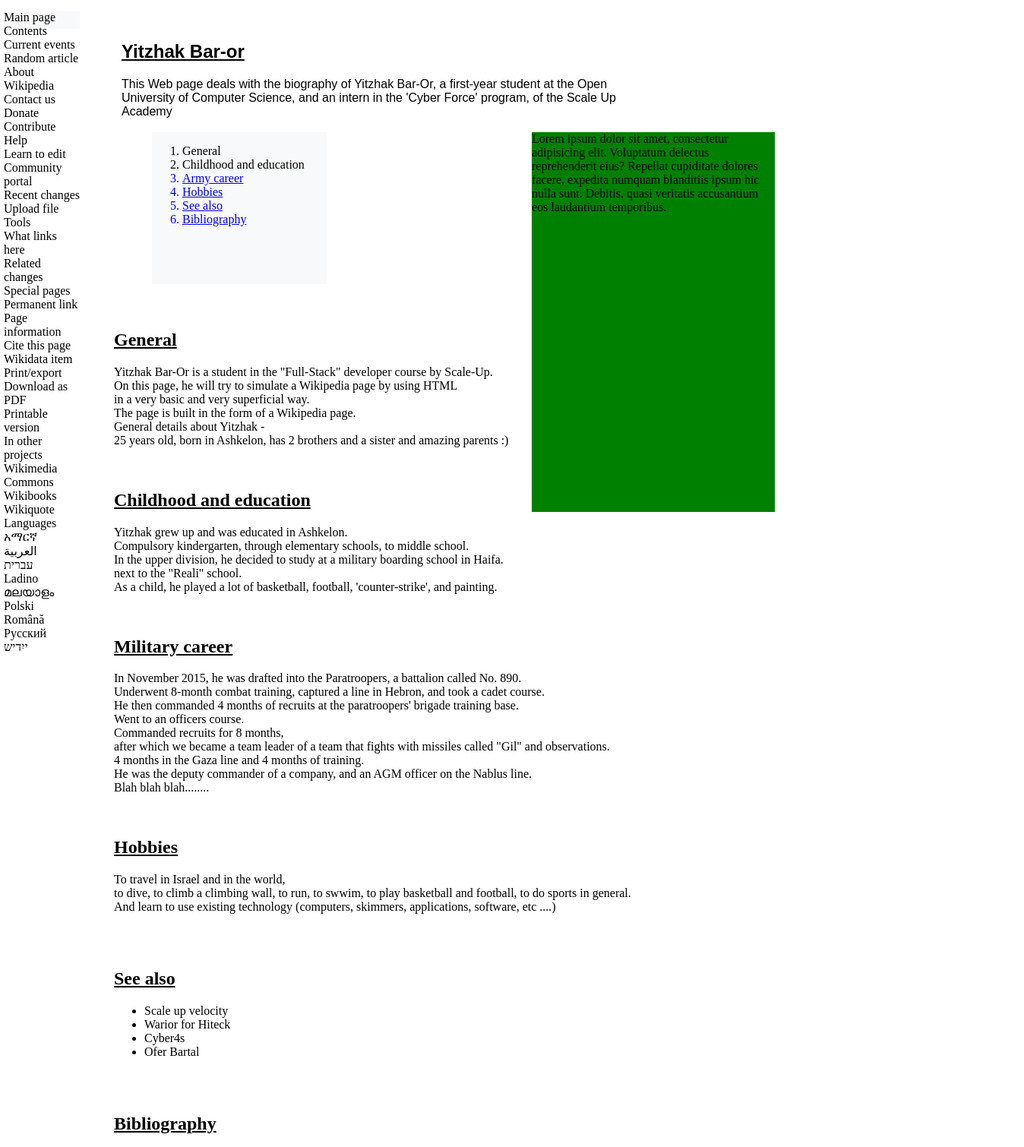
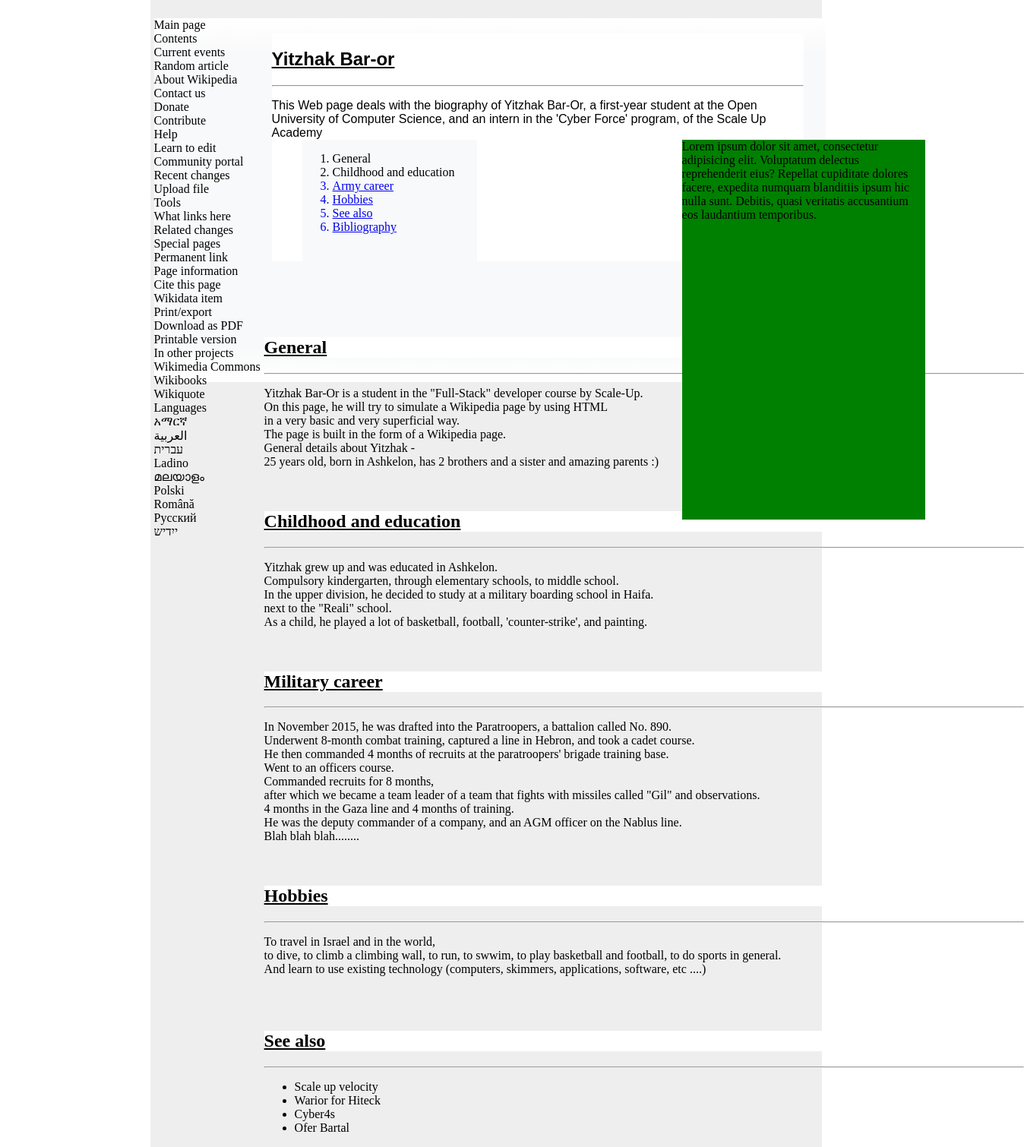
Before and after one commit to Yitzhak851/Cyber4s_tasks, a plain HTML site: page index.html in a window 1280 px wide. Shown: the part 86-1596 px from the top of the page at 76% size, 1348 px wide, since content can reach past the window. Drawn offline with Linux system fonts and the light colour scheme.

Commit message:
Adding more few fetures

```diff
--- a/index.html
+++ b/index.html
@@ -1,5 +1,6 @@
 <!DOCTYPE html>
 <html lang="en">
+
 <head>
     <meta charset="UTF-8">
     <meta http-equiv="X-UA-Compatible" content="IE=edge">
@@ -8,12 +9,18 @@
     <link rel="icon" href="https://th.bing.com/th/id/OIP.VKF45KUFvtUNHGxevcgCcAHaFJ?w=226&h=180&c=7&r=0&o=5&pid=1.7">
     <title>Wikipedia YBO</title>
 </head>
+
 <body>
+    <div class="container">
         <div>
-        <img src="https://img.myloview.com/stickers/right-arrow-icon-glyph-right-arrow-icon-for-website-design-and-mobile-app-development-print-right-arrow-icon-from-filled-arrow-pixel-art-collection-isolated-on-white-background-700-225877525.jpg" id="Zero">
-        <img src="https://he.wikipedia.org/static/images/mobile/copyright/wikipedia.png" alt="Wiki-World-Logo" id="One">
-        <img src="https://he.wikipedia.org/static/images/mobile/copyright/wikipedia-wordmark-he.svg" alt="Wikipedia-logo" id="Two">
-        <img src="https://he.wikipedia.org/static/images/mobile/copyright/wikipedia-tagline-he.svg" alt="Entzikopedia-logo" id="Three">
+            <img src="https://img.myloview.com/stickers/right-arrow-icon-glyph-right-arrow-icon-for-website-design-and-mobile-app-development-print-right-arrow-icon-from-filled-arrow-pixel-art-collection-isolated-on-white-background-700-225877525.jpg"
+                id="Zero">
+            <img src="https://he.wikipedia.org/static/images/mobile/copyright/wikipedia.png" alt="Wiki-World-Logo"
+                id="One">
+            <img src="https://he.wikipedia.org/static/images/mobile/copyright/wikipedia-wordmark-he.svg"
+                alt="Wikipedia-logo" id="Two">
+            <img src="https://he.wikipedia.org/static/images/mobile/copyright/wikipedia-tagline-he.svg"
+                alt="Entzikopedia-logo" id="Three">
             <input type="text" value="Search in Wikipedia" disabled id="Four">
             <input type="text" value="Create User" disabled id="Five">
         </div>
@@ -59,7 +66,9 @@
         </div>
         <div id="Nine">
             <h2>Yitzhak Bar-or</h2>
-        <p>This Web page deals with the biography of Yitzhak Bar-Or, a first-year student at the Open University of Computer Science, and an intern in the 'Cyber Force' program, of the Scale Up Academy </p>
+            <hr>
+            <p>This Web page deals with the biography of Yitzhak Bar-Or, a first-year student at the Open University of
+                Computer Science, and an intern in the 'Cyber Force' program, of the Scale Up Academy </p>
         </div>
         <div id="Seven">
             <ol>
@@ -84,6 +93,7 @@
         </div>
         <div id="Eight">
             <h2 id="General"> General </h2>
+            <hr>
             <p>
                 Yitzhak Bar-Or is a student in the "Full-Stack" developer course by Scale-Up. <br>
                 On this page, he will try to simulate a Wikipedia page by using HTML <br>
@@ -94,6 +104,7 @@
                 <br><br>
             </p>
             <h2 id="Childhood and education"> Childhood and education </h2>
+            <hr>
             <p>
                 Yitzhak grew up and was educated in Ashkelon.<br>
                 Compulsory kindergarten, through elementary schools, to middle school.<br>
@@ -103,6 +114,7 @@
                 <br><br>
             </p>
             <h2 id="Military career"> Military career </h2>
+            <hr>
             <p>
                 In November 2015, he was drafted into the Paratroopers, a battalion called No. 890.<br>
                 Underwent 8-month combat training, captured a line in Hebron, and took a cadet course.<br>
@@ -117,6 +129,7 @@
                 <br><br>
             </p>
             <h2 id="Hobbies"> Hobbies </h2>
+            <hr>
             <p>
                 To travel in Israel and in the world, <br>
                 to dive, to climb a climbing wall, to run, to swwim,
@@ -125,6 +138,7 @@
             </p>
             <br><br>
             <h2 id="See also"> See also </h2>
+            <hr>
             <p>
             <ul>
                 <li> Scale up velocity</li>
@@ -134,6 +148,7 @@
             </ul>
             <br><br></p>
             <h2 id="Bibliography"> Bibliography </h2>
+            <hr>
             <p>
             <ul>
                 <li> google </li>
@@ -144,7 +159,10 @@
             </ul>
         </div>
         <div id="Ten">
-        Lorem ipsum dolor sit amet, consectetur adipisicing elit. Voluptatum delectus reprehenderit eius? Repellat cupiditate dolores facere, expedita numquam blanditiis ipsum hic nulla sunt. Debitis, quasi veritatis accusantium eos laudantium temporibus.
+            Lorem ipsum dolor sit amet, consectetur adipisicing elit. Voluptatum delectus reprehenderit eius? Repellat
+            cupiditate dolores facere, expedita numquam blanditiis ipsum hic nulla sunt. Debitis, quasi veritatis
+            accusantium eos laudantium temporibus.
+        </div>
     </div>
 </body>
 
--- a/styles.css
+++ b/styles.css
@@ -1,3 +1,11 @@
+.container {
+  height: 1900px;
+  width: 70%;
+  background: #EEE;
+  margin: 10px auto;
+  position: relative;
+}
+
 #Zero{
   position: absolute;
   top: 10px;
@@ -21,8 +29,9 @@
     position: absolute;
     top: 25px;
     left: 100px;
+    height: 20px;
     width: 80px;
-    height: 20px;
+
   }
 #Two:hover{
     cursor: pointer;
@@ -63,14 +72,30 @@
   position: absolute;
   top: 100px;
   left: 5px;
-  width: 100px;
-  height: 25px;
+  width: 100%;
+  height: 25%;
+  display:inline-block;
+  padding-bottom: 0.25rem;
+  position: relative;
   background-image: linear-gradient(to bottom,#ffffff 0%,#f8f9fa 10%,#f8f9fa 90%,#ffffff 100%);
 }
+#Six:hover::before{
+  content: "";
+  position: absolute;
+  background-color: blue;
+}
+
+/*
 #Six:hover{
+  display:inline-block;
+  padding-bottom: 0.25rem;
+  position: relative;
   cursor: pointer;
-  text-underline-position: below;
+  background-color: aqua;
+  text-underline-position:above;
 }
+
+*/
 #Seven{
   position: absolute;
   top: 260px;
```
Lines whose indentation alone changed are shown as unchanged.
